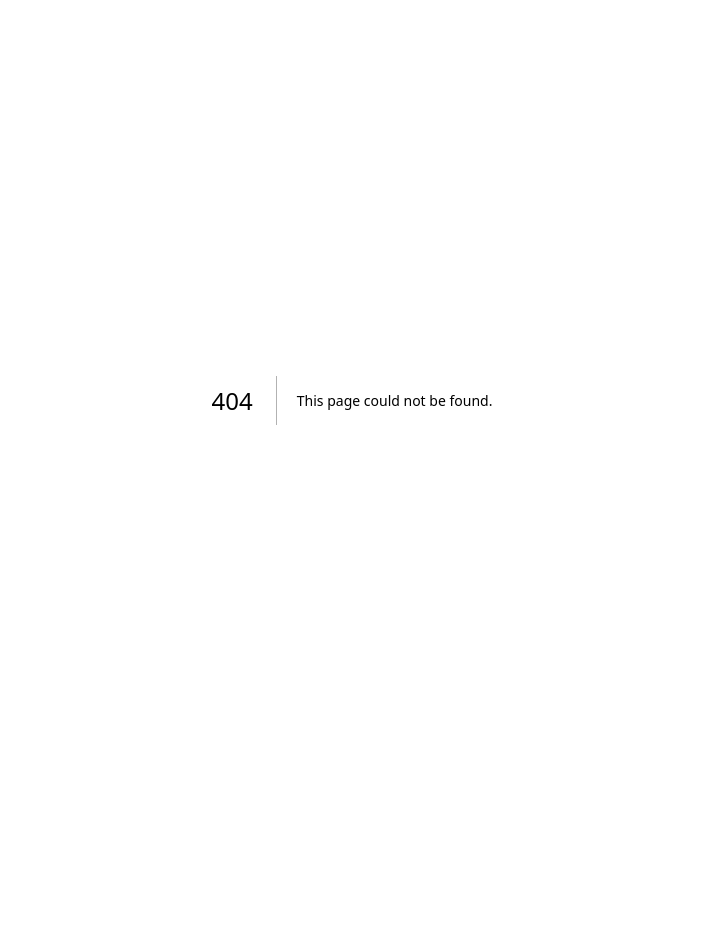
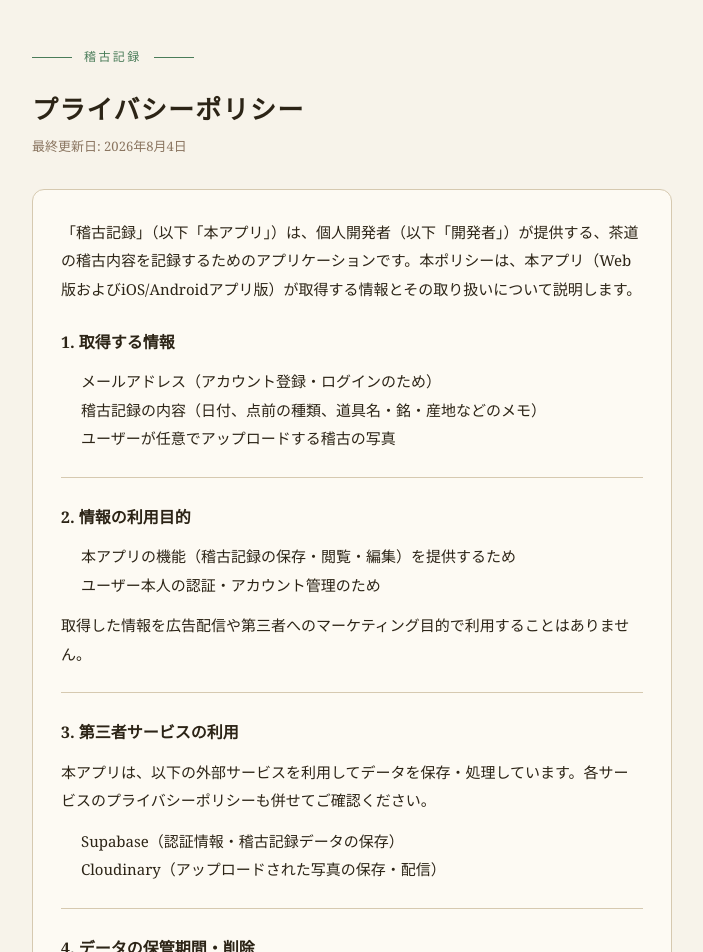
Before and after one commit to YukaChristina/tea_ceremony_front, a Next.js app: page /privacy in a window 1280 px wide. Before the commit this address had no page. Shown: the top 952 px of the page, without its empty margins (288-991 px from the left). Before the commit the page ends 800 px from the top, so only its background shows below. Built offline with nearby package versions, Linux system fonts and the light colour scheme.

Commit message:
Add privacy policy page for App Store submission
Excludes /privacy from the auth-required routes so it stays publicly
accessible without login, as required for App Review.

```diff
--- /dev/null
+++ b/app/privacy/page.tsx
@@ -0,0 +1,147 @@
+export default function PrivacyPage() {
+  return (
+    <main
+      style={{
+        minHeight: "100vh",
+        display: "flex",
+        justifyContent: "center",
+        padding: "48px 24px",
+        background: "var(--background)",
+      }}
+    >
+      <div style={{ maxWidth: 640, width: "100%" }}>
+        <div style={{ display: "flex", alignItems: "center", gap: 12, marginBottom: 24 }}>
+          <div style={{ width: 40, height: 1, background: "var(--accent)" }} />
+          <span style={{ fontSize: 12, color: "var(--accent)", letterSpacing: "0.2em" }}>
+            稽古記録
+          </span>
+          <div style={{ width: 40, height: 1, background: "var(--accent)" }} />
+        </div>
+
+        <h1
+          style={{
+            fontSize: 26,
+            fontWeight: 600,
+            letterSpacing: "0.05em",
+            color: "var(--foreground)",
+            marginBottom: 8,
+          }}
+        >
+          プライバシーポリシー
+        </h1>
+        <p style={{ fontSize: 13, color: "var(--muted)", marginBottom: 32 }}>
+          最終更新日: 2026年8月4日
+        </p>
+
+        <div
+          style={{
+            background: "var(--card)",
+            border: "1px solid var(--border)",
+            borderRadius: 12,
+            padding: 28,
+            lineHeight: 1.9,
+            fontSize: 15,
+            color: "var(--foreground)",
+          }}
+        >
+          <p style={{ marginBottom: 24 }}>
+            「稽古記録」（以下「本アプリ」）は、個人開発者（以下「開発者」）が提供する、茶道の稽古内容を記録するためのアプリケーションです。本ポリシーは、本アプリ（Web版およびiOS/Androidアプリ版）が取得する情報とその取り扱いについて説明します。
+          </p>
+
+          <Section title="1. 取得する情報">
+            <ul style={{ paddingLeft: 20, margin: 0 }}>
+              <li>メールアドレス（アカウント登録・ログインのため）</li>
+              <li>稽古記録の内容（日付、点前の種類、道具名・銘・産地などのメモ）</li>
+              <li>ユーザーが任意でアップロードする稽古の写真</li>
+            </ul>
+          </Section>
+
+          <Section title="2. 情報の利用目的">
+            <ul style={{ paddingLeft: 20, margin: 0 }}>
+              <li>本アプリの機能（稽古記録の保存・閲覧・編集）を提供するため</li>
+              <li>ユーザー本人の認証・アカウント管理のため</li>
+            </ul>
+            <p style={{ marginTop: 12 }}>
+              取得した情報を広告配信や第三者へのマーケティング目的で利用することはありません。
+            </p>
+          </Section>
+
+          <Section title="3. 第三者サービスの利用">
+            <p style={{ marginBottom: 12 }}>
+              本アプリは、以下の外部サービスを利用してデータを保存・処理しています。各サービスのプライバシーポリシーも併せてご確認ください。
+            </p>
+            <ul style={{ paddingLeft: 20, margin: 0 }}>
+              <li>Supabase（認証情報・稽古記録データの保存）</li>
+              <li>Cloudinary（アップロードされた写真の保存・配信）</li>
+            </ul>
+          </Section>
+
+          <Section title="4. データの保管期間・削除">
+            <p>
+              ユーザーのデータは、アカウントが存在する限り保持されます。アカウントおよび記録データの削除をご希望の場合は、下記の連絡先までご連絡ください。確認の上、合理的な期間内に削除対応いたします。
+            </p>
+          </Section>
+
+          <Section title="5. 情報の第三者提供">
+            <p>
+              法令に基づく場合を除き、取得した情報を本人の同意なく第三者に提供することはありません。
+            </p>
+          </Section>
+
+          <Section title="6. お子様のプライバシー">
+            <p>
+              本アプリは13歳未満のお子様を対象としておらず、意図的にお子様の個人情報を取得することはありません。
+            </p>
+          </Section>
+
+          <Section title="7. ポリシーの変更">
+            <p>
+              本ポリシーの内容は、必要に応じて予告なく変更されることがあります。重要な変更がある場合は、本ページ上で更新日を改定してお知らせします。
+            </p>
+          </Section>
+
+          <Section title="8. お問い合わせ" last>
+            <p>
+              本アプリのプライバシーに関するお問い合わせは、以下のメールアドレスまでお願いいたします。
+            </p>
+            <p style={{ marginTop: 8, color: "var(--accent)" }}>
+              yukachristina1991@gmail.com
+            </p>
+          </Section>
+        </div>
+      </div>
+    </main>
+  );
+}
+
+function Section({
+  title,
+  children,
+  last,
+}: {
+  title: string;
+  children: React.ReactNode;
+  last?: boolean;
+}) {
+  return (
+    <section
+      style={{
+        marginBottom: last ? 0 : 24,
+        paddingBottom: last ? 0 : 24,
+        borderBottom: last ? "none" : "1px solid var(--border)",
+      }}
+    >
+      <h2
+        style={{
+          fontSize: 16,
+          fontWeight: 600,
+          marginBottom: 10,
+          color: "var(--foreground)",
+        }}
+      >
+        {title}
+      </h2>
+      {children}
+    </section>
+  );
+}
--- a/middleware.ts
+++ b/middleware.ts
@@ -24,10 +24,11 @@ export async function middleware(request: NextRequest) {
 
   const { data: { user } } = await supabase.auth.getUser();
 
-  const isAuthRoute = request.nextUrl.pathname.startsWith("/login") ||
-                      request.nextUrl.pathname.startsWith("/auth");
+  const isPublicRoute = request.nextUrl.pathname.startsWith("/login") ||
+                      request.nextUrl.pathname.startsWith("/auth") ||
+                      request.nextUrl.pathname.startsWith("/privacy");
 
-  if (!user && !isAuthRoute) {
+  if (!user && !isPublicRoute) {
     const url = request.nextUrl.clone();
     url.pathname = "/login";
     return NextResponse.redirect(url);
@@ -37,5 +38,5 @@ export async function middleware(request: NextRequest) {
 }
 
 export const config = {
-  matcher: ["/((?!_next/static|_next/image|favicon.ico).*)"],
+  matcher: ["/((?!_next/static|_next/image|favicon.ico|apple-icon|icon|manifest.webmanifest).*)"],
 };
```
